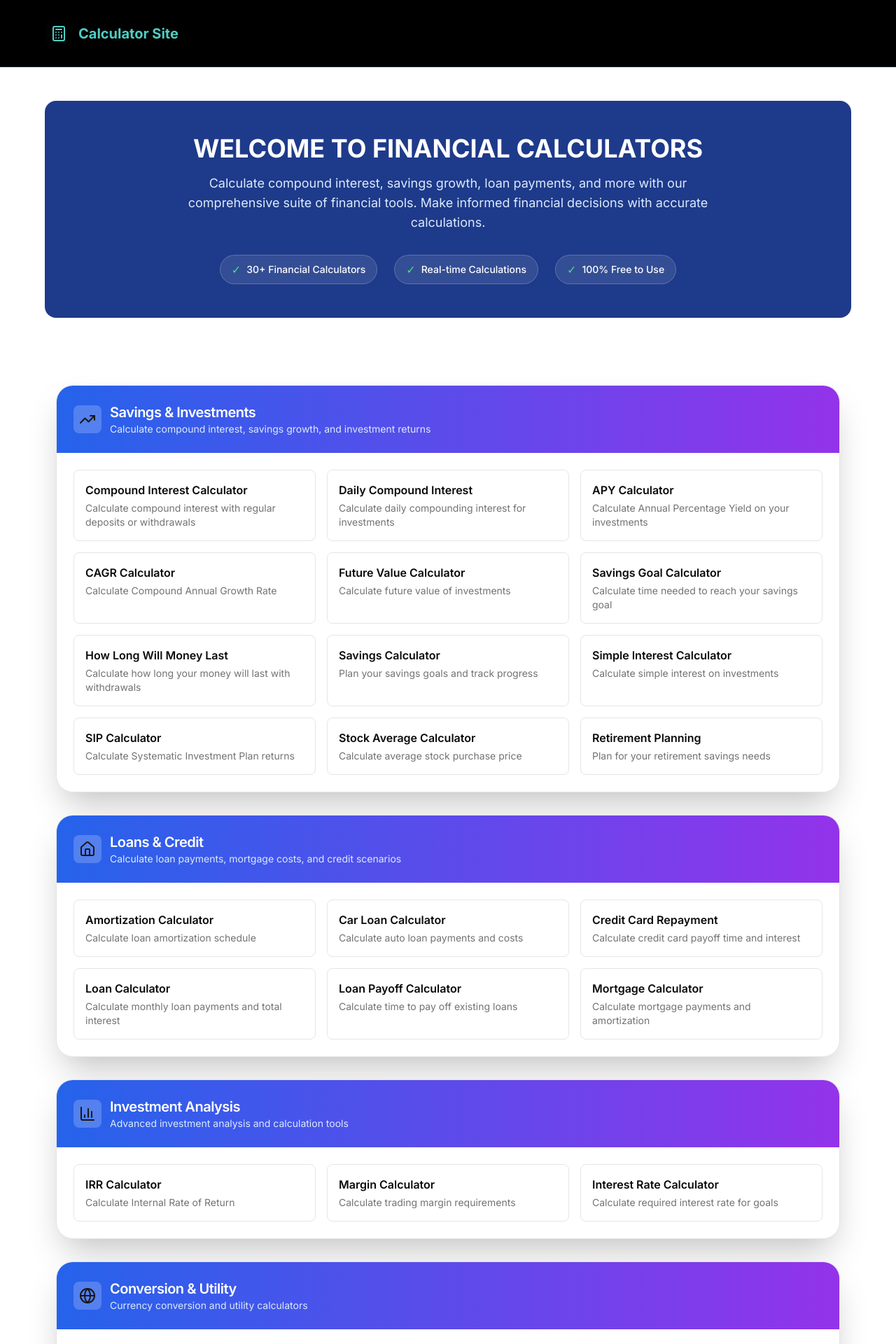
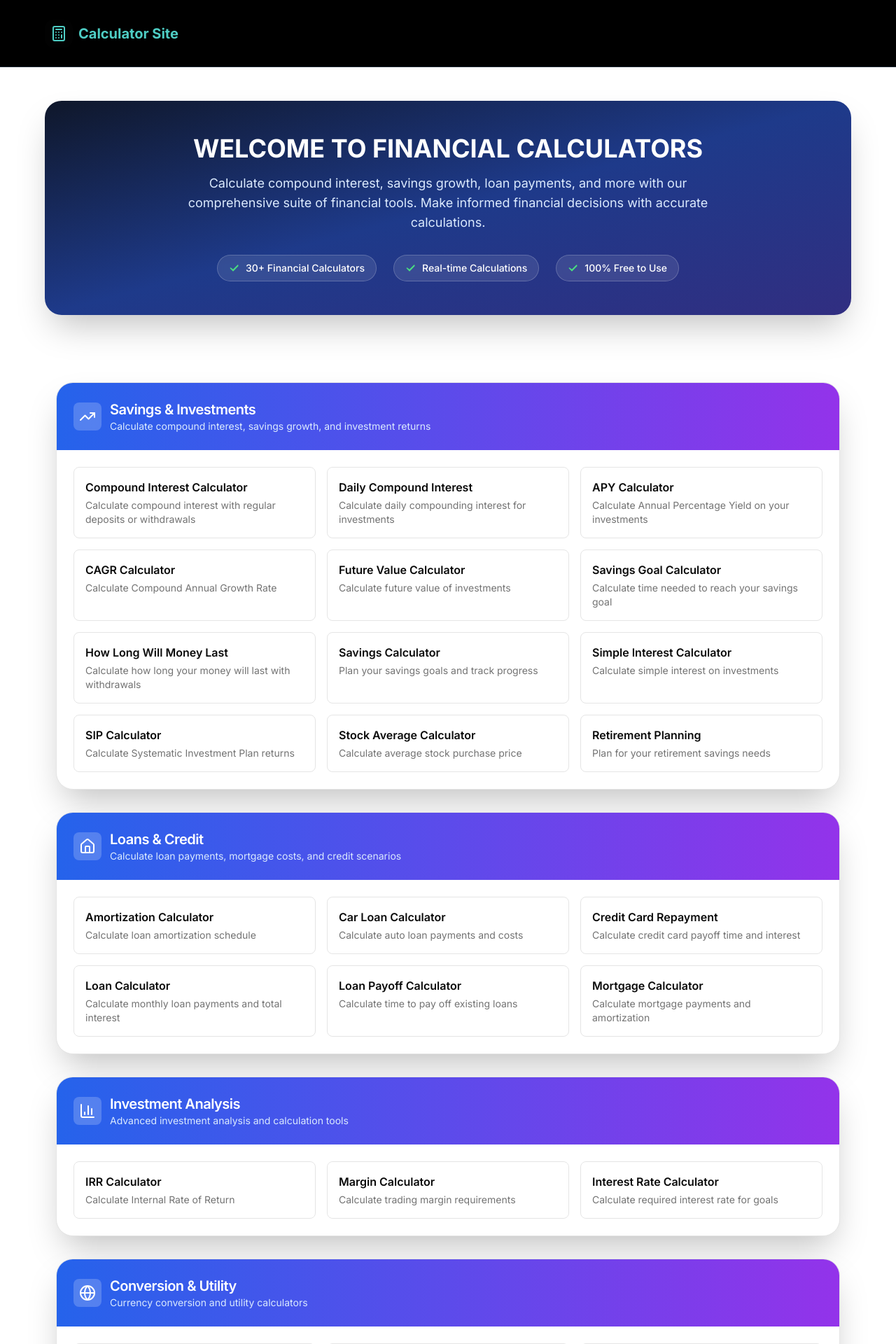
Before and after one commit to shubh3690/Vaultify-Enterprises-Private-Limited, a Next.js app: page / in a window 1280 px wide. Shown: the top 1920 px of the page at 70% size. Built offline with nearby package versions, Linux system fonts and the light colour scheme.

Commit message:
minor changes

```diff
--- a/app/page.tsx
+++ b/app/page.tsx
@@ -1,13 +1,30 @@
 import { Card, CardContent, CardDescription, CardHeader, CardTitle } from "@/components/ui/card"
 import { calculatorCategories } from "@/lib/calculator-data"
 import Link from "next/link"
+
+function greenTick() {
+    return (
+        <svg
+            xmlns="http://www.w3.org/2000/svg"
+            className="w-4 h-4 text-green-400"
+            viewBox="0 0 20 20"
+            fill="currentColor"
+        >
+            <path
+                fillRule="evenodd"
+                d="M16.707 5.293a1 1 0 010 1.414l-8.5 8.5a1 1 0 01-1.414 0l-4.5-4.5a1 1 0 011.414-1.414L7.5 12.086l7.793-7.793a1 1 0 011.414 0z"
+                clipRule="evenodd"
+            />
+        </svg>
+    )
+}
 
 export default function HomePage() {
     return (
         <div className="min-h-screen">
             {/* Hero Section */}
             <div className="container mx-auto px-4 py-12">
-                <div className="bg-blue-900 rounded-2xl text-white p-8 md:p-12 max-w-6xl mx-auto">
+                <div className="bg-gradient-to-br from-slate-900 via-blue-900 to-indigo-900 rounded-3xl text-white p-8 md:p-12 max-w-6xl mx-auto shadow-2xl">
                     <div className="text-center">
                         <h1 className="text-2xl md:text-4xl font-bold mb-4">WELCOME TO FINANCIAL CALCULATORS</h1>
                         <p className="text-base md:text-lg mb-8 text-blue-100 max-w-3xl mx-auto">
@@ -16,15 +33,15 @@ export default function HomePage() {
                         </p>
                         <div className="flex flex-wrap justify-center gap-4 md:gap-6">
                             <div className="flex items-center gap-2 bg-white/10 backdrop-blur-sm rounded-full px-4 py-2 border border-white/20">
-                                <span className="text-green-400">✓</span>
+                                {greenTick()}
                                 <span className="text-sm font-medium">30+ Financial Calculators</span>
                             </div>
                             <div className="flex items-center gap-2 bg-white/10 backdrop-blur-sm rounded-full px-4 py-2 border border-white/20">
-                                <span className="text-green-400">✓</span>
+                                {greenTick()}
                                 <span className="text-sm font-medium">Real-time Calculations</span>
                             </div>
                             <div className="flex items-center gap-2 bg-white/10 backdrop-blur-sm rounded-full px-4 py-2 border border-white/20">
-                                <span className="text-green-400">✓</span>
+                                {greenTick()}
                                 <span className="text-sm font-medium">100% Free to Use</span>
                             </div>
                         </div>
--- a/lib/calculator-data.tsx
+++ b/lib/calculator-data.tsx
@@ -21,7 +21,7 @@ export const calculatorCategories: CalculatorCategory[] = [
         id: "savings-investments",
         title: "Savings & Investments",
         description: "Calculate compound interest, savings growth, and investment returns",
-        icon: <TrendingUp className="h-5 w-5 text-primary" />,
+        icon: <TrendingUp className="h-5 w-5 text-white" />,
         calculators: [
             {
                 slug: "compound-interest",
@@ -101,7 +101,7 @@ export const calculatorCategories: CalculatorCategory[] = [
         id: "loans-credit",
         title: "Loans & Credit",
         description: "Calculate loan payments, mortgage costs, and credit scenarios",
-        icon: <Home className="h-5 w-5 text-primary" />,
+        icon: <Home className="h-5 w-5 text-white" />,
         calculators: [
             {
                 slug: "amortization-calculator",
@@ -145,7 +145,7 @@ export const calculatorCategories: CalculatorCategory[] = [
         id: "investment-analysis",
         title: "Investment Analysis",
         description: "Advanced investment analysis and calculation tools",
-        icon: <BarChart3 className="h-5 w-5 text-primary" />,
+        icon: <BarChart3 className="h-5 w-5 text-white" />,
         calculators: [
             {
                 slug: "irr-calculator",
@@ -171,7 +171,7 @@ export const calculatorCategories: CalculatorCategory[] = [
         id: "conversion-utility",
         title: "Conversion & Utility",
         description: "Currency conversion and utility calculators",
-        icon: <Globe className="h-5 w-5 text-primary" />,
+        icon: <Globe className="h-5 w-5 text-white" />,
         calculators: [
             {
                 slug: "currency-converter",
@@ -209,7 +209,7 @@ export const calculatorCategories: CalculatorCategory[] = [
         id: "banking",
         title: "Banking",
         description: "Banking and account-related calculators",
-        icon: <DollarSign className="h-5 w-5 text-primary" />,
+        icon: <DollarSign className="h-5 w-5 text-white" />,
         calculators: [
             {
                 slug: "cash-back-calculator",
```
Also changed, not shown: lib/financial-calculations.ts (+33 -67 lines).
